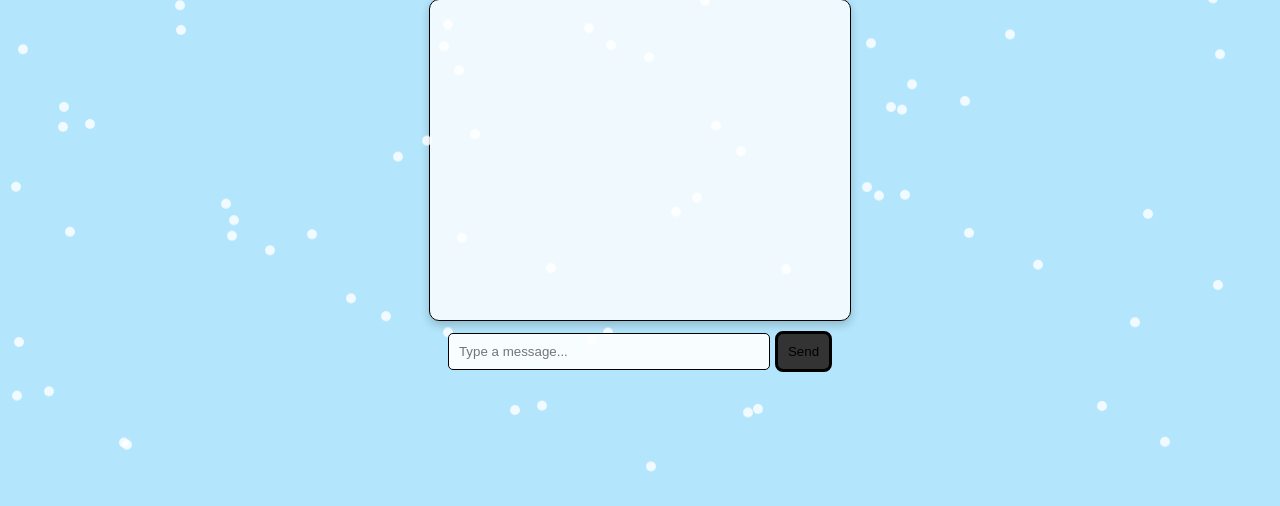
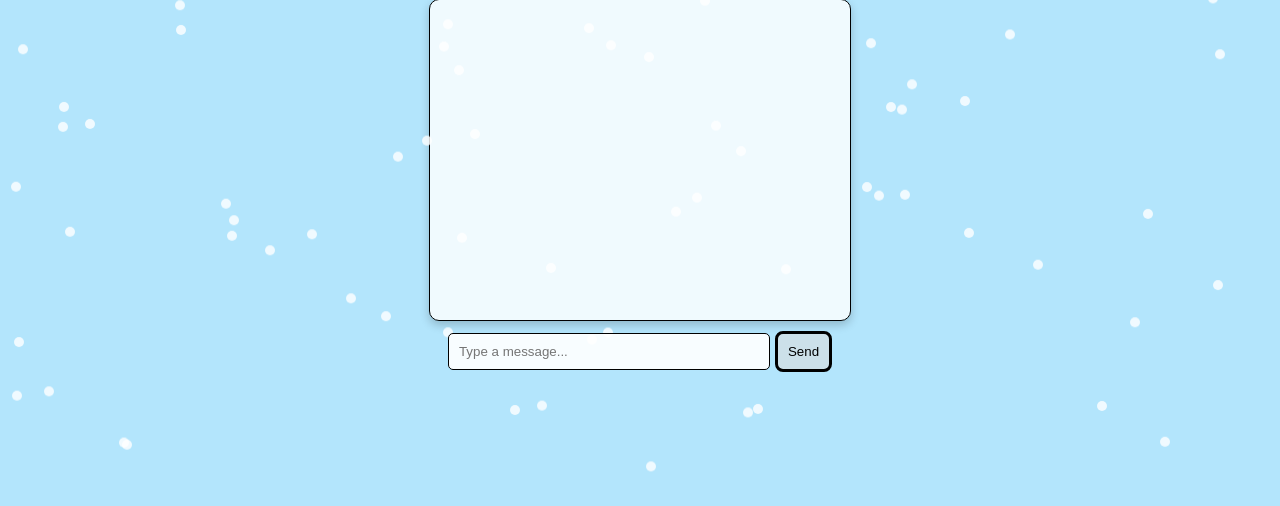
Before and after one commit to Ho1yShif/Snow-It-All, a Flask app: page / in a window 1280 px wide, with the pointer over the restyled element. Shown: the part 310-816 px from the top of the page. Run offline with Flask 3, Linux system fonts and the light colour scheme.

Commit message:
Lighten send button hover color

```diff
--- a/templates/index.html
+++ b/templates/index.html
@@ -51,7 +51,7 @@
             transition: background 0.3s;
         }
         button:hover {
-            background-color: #333;
+            background-color: #dddddd9a;
         }
         .typing {
             font-style: italic;
```
